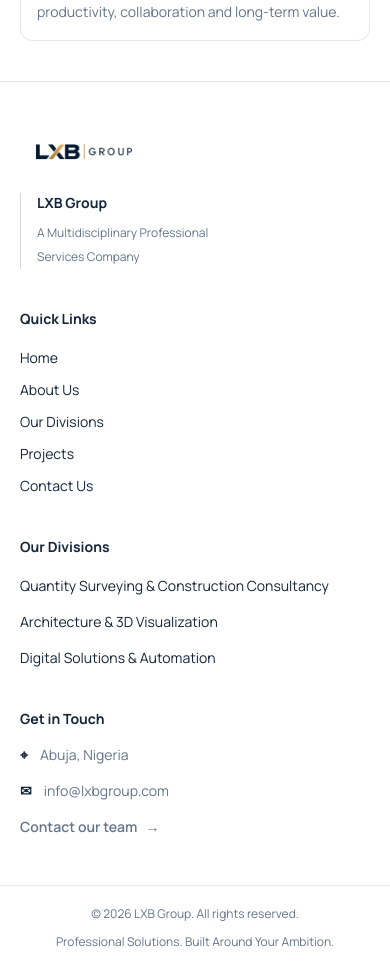
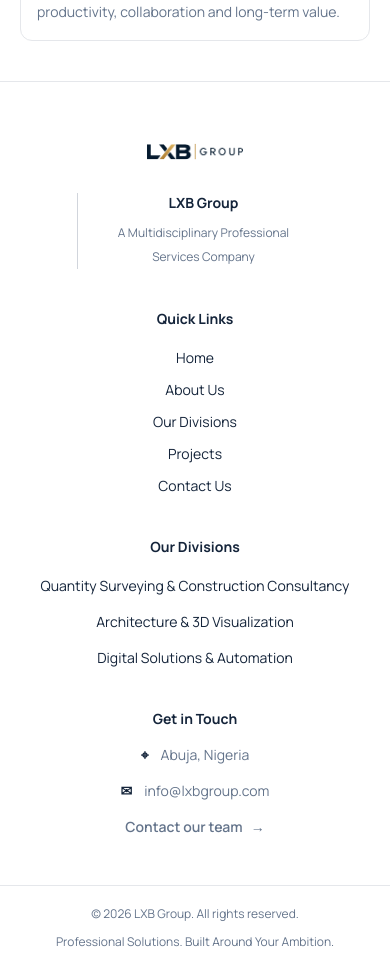
Before and after one commit to Meetkamal256/lxb-group-website, a Next.js app: page / in a window 390 px wide. Shown: the part 3080-4050 px from the top of the page. Built offline with nearby package versions, Linux system fonts and the light colour scheme.

Commit message:
feat: center footer content on smaller devices

```diff
--- a/app/components/layout/Footer.tsx
+++ b/app/components/layout/Footer.tsx
@@ -25,14 +25,14 @@ const divisionLinks = [
 ];
 
 const footerLinkStyles =
-  "inline-flex text-sm text-[#64748B] transition-all duration-200 hover:translate-x-1 hover:text-[#B58632] hover:underline hover:underline-offset-4 focus-visible:rounded-sm focus-visible:outline-2 focus-visible:outline-offset-4 focus-visible:outline-[#B58632]";
+  "inline-flex text-sm text-[#64748B] transition-colors duration-200 hover:text-[#B58632] hover:underline hover:underline-offset-4 focus-visible:rounded-sm focus-visible:outline-2 focus-visible:outline-offset-4 focus-visible:outline-[#B58632]";
 
 export default function Footer() {
   return (
     <footer className="bg-white">
       <div className="container-main grid gap-10 py-12 sm:grid-cols-2 lg:grid-cols-[1.3fr_0.7fr_1.3fr_1fr] lg:gap-8 lg:py-14">
         {/* Company Identity */}
-        <div className="flex flex-col items-start">
+        <div className="flex flex-col items-center text-center lg:items-start lg:text-left">
           <Link
             href="/"
             aria-label="LXB Group homepage"
@@ -56,7 +56,7 @@ export default function Footer() {
         </div>
 
         {/* Quick Links */}
-        <div className="border-gray-200 sm:border-l sm:pl-6">
+        <div className="border-gray-200 text-center sm:border-l sm:pl-6 lg:text-left">
           <h3 className="mb-4 text-sm font-bold text-[#14243A]">Quick Links</h3>
 
           <ul className="space-y-2">
@@ -71,7 +71,7 @@ export default function Footer() {
         </div>
 
         {/* Divisions */}
-        <div className="border-gray-200 sm:border-l sm:pl-6">
+        <div className="border-gray-200 text-center sm:border-l sm:pl-6 lg:text-left">
           <h3 className="mb-4 text-sm font-bold text-[#14243A]">
             Our Divisions
           </h3>
@@ -88,20 +88,20 @@ export default function Footer() {
         </div>
 
         {/* Contact Information */}
-        <div className="border-gray-200 sm:border-l sm:pl-6">
+        <div className="border-gray-200 text-center sm:border-l sm:pl-6 lg:text-left">
           <h3 className="mb-4 text-sm font-bold text-[#14243A]">
             Get in Touch
           </h3>
 
           <ul className="space-y-4 text-sm text-[#64748B]">
-            <li className="flex items-start gap-3">
+            <li className="flex items-center justify-center gap-3 lg:justify-start">
               <span aria-hidden="true" className="font-semibold text-[#14243A]">
                 ⌖
               </span>
               <span>Abuja, Nigeria</span>
             </li>
 
-            <li className="flex items-start gap-3">
+            <li className="flex items-center justify-center gap-3 lg:justify-start">
               <span aria-hidden="true" className="font-semibold text-[#14243A]">
                 ✉
               </span>
@@ -113,10 +113,10 @@ export default function Footer() {
               </a>
             </li>
 
-            <li>
+            <li className="flex justify-center lg:justify-start">
               <Link
                 href="/contact"
-                className="inline-flex items-center gap-2 font-semibold text-[#B58632] transition-all duration-200 hover:translate-x-1 hover:text-[#8A672B] hover:underline hover:underline-offset-4 focus-visible:rounded-sm focus-visible:outline-2 focus-visible:outline-offset-4 focus-visible:outline-[#B58632]"
+                className="inline-flex items-center gap-2 font-semibold text-[#B58632] transition-colors duration-200 hover:text-[#8A672B] hover:underline hover:underline-offset-4 focus-visible:rounded-sm focus-visible:outline-2 focus-visible:outline-offset-4 focus-visible:outline-[#B58632]"
               >
                 Contact our team
                 <span aria-hidden="true">→</span>
```
